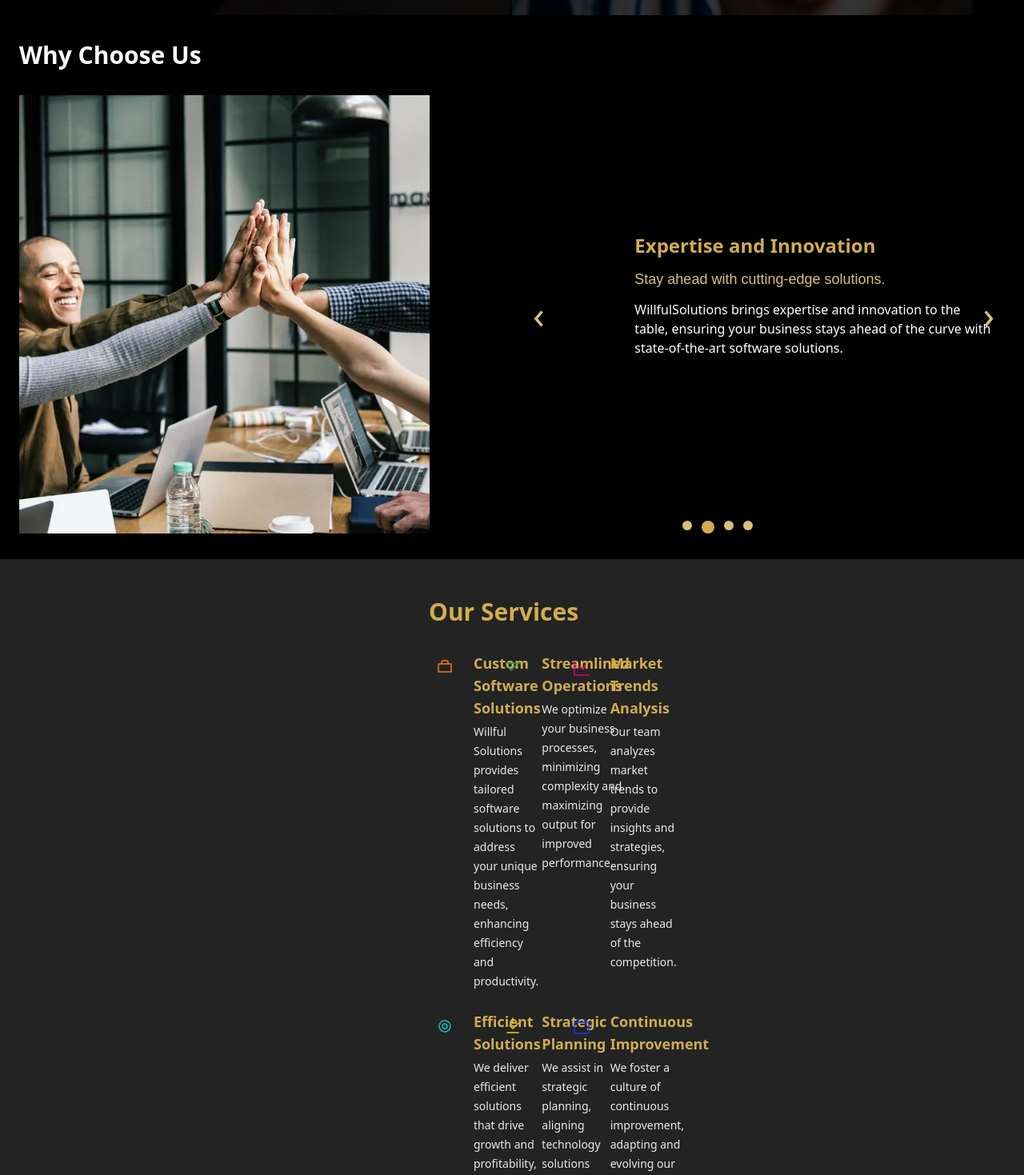
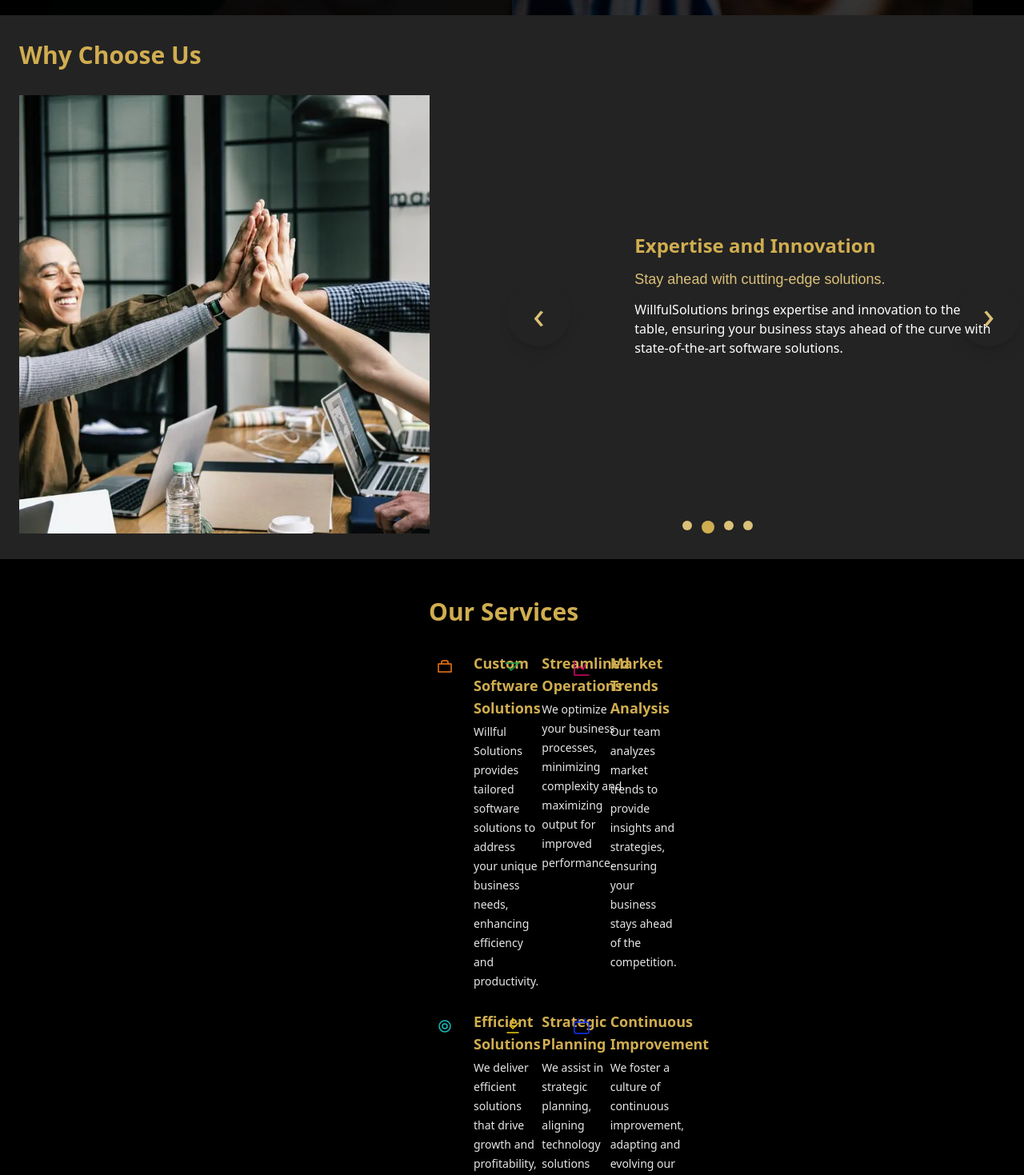
Before and after one commit to WillfulSolutions/website, a Next.js app: page / in a window 1280 px wide. Shown: the part 1201-2670 px from the top of the page at 80% size. Built offline with nearby package versions, Linux system fonts and the light colour scheme.

Commit message:
Switches the background colours of the services and why us sections for better differentiation between the why us and hero sections

```diff
--- a/components/services-list.tsx
+++ b/components/services-list.tsx
@@ -99,7 +99,7 @@ const services: Service[] = [
 
 export default function ServicesList() {
   return (
-    <section id="services-list" className="bg-[var(--color-bg-tertiary,#000)] py-12 text-white">
+    <section id="services-list" className="bg-black py-12 text-white">
       <div className="max-w-8xl px-4  lg:mx-128 lg:px-6" data-aos="fade-up">
         <div className="section-header mb-8">
           <h2 className="text-3xl font-semibold text-[var(--color-primary,#d0ad50)]">Our Services</h2>
--- a/components/why-choose-us.tsx
+++ b/components/why-choose-us.tsx
@@ -96,7 +96,7 @@ export default function WhyChooseUs(){
     };
 
     return (
-        <section id="why-us" className="bg-black pb-8 text-white">
+        <section id="why-us" className="bg-[var(--color-bg-tertiary,#000)] pb-8 text-[var(--color-primary)]">
       <div className="px-4 sm:mx-auto  md:mx-0 lg:container lg:mx-auto lg:px-6 " data-aos="fade-up">
         <div className="section-header py-8">
           <h2 className="text-3xl font-semibold">Why Choose Us</h2>
@@ -115,7 +115,7 @@ export default function WhyChooseUs(){
             }}
           />
 
-          <div className="col-span-12 xl:col-span-7 relative bg-black">
+          <div className="col-span-12 xl:col-span-7 relative bg-[var(--color-bg-tertiary,#000)]">
             <div
               className="overflow-hidden"
               onMouseEnter={stopAutoplay}
```
